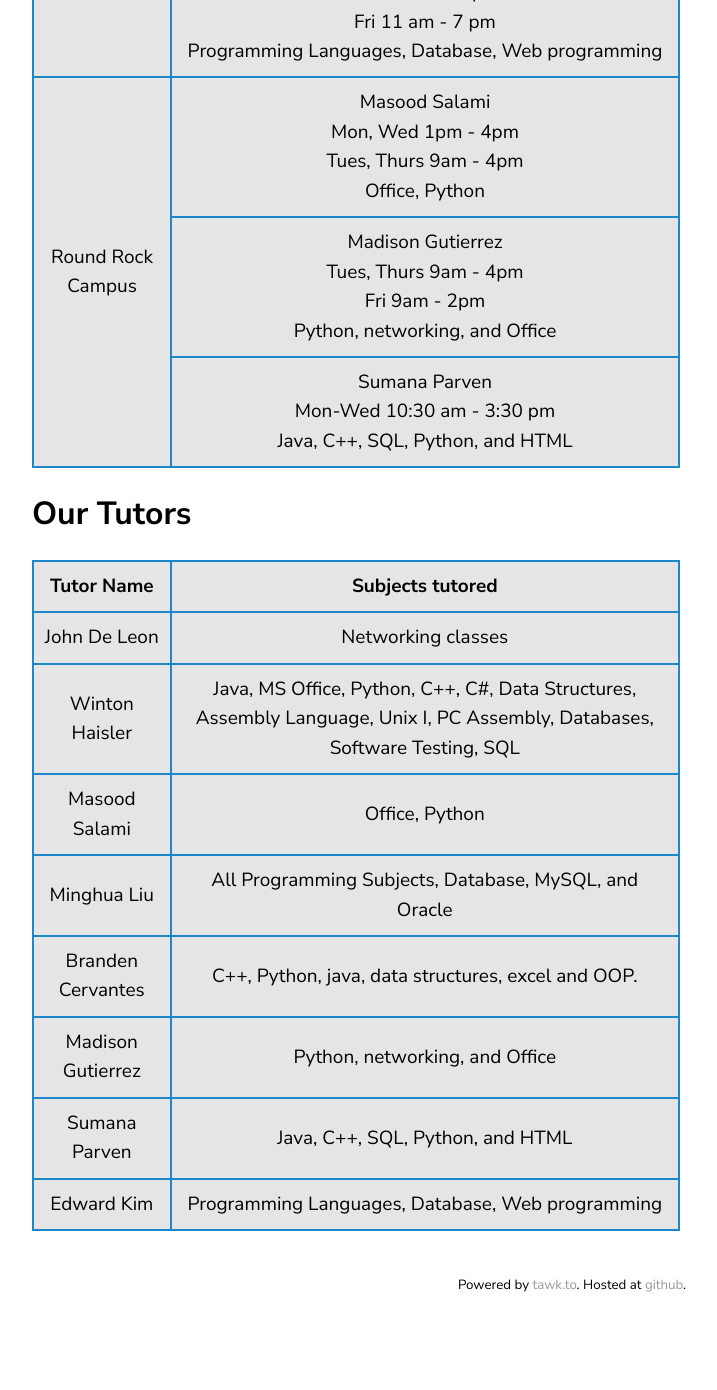
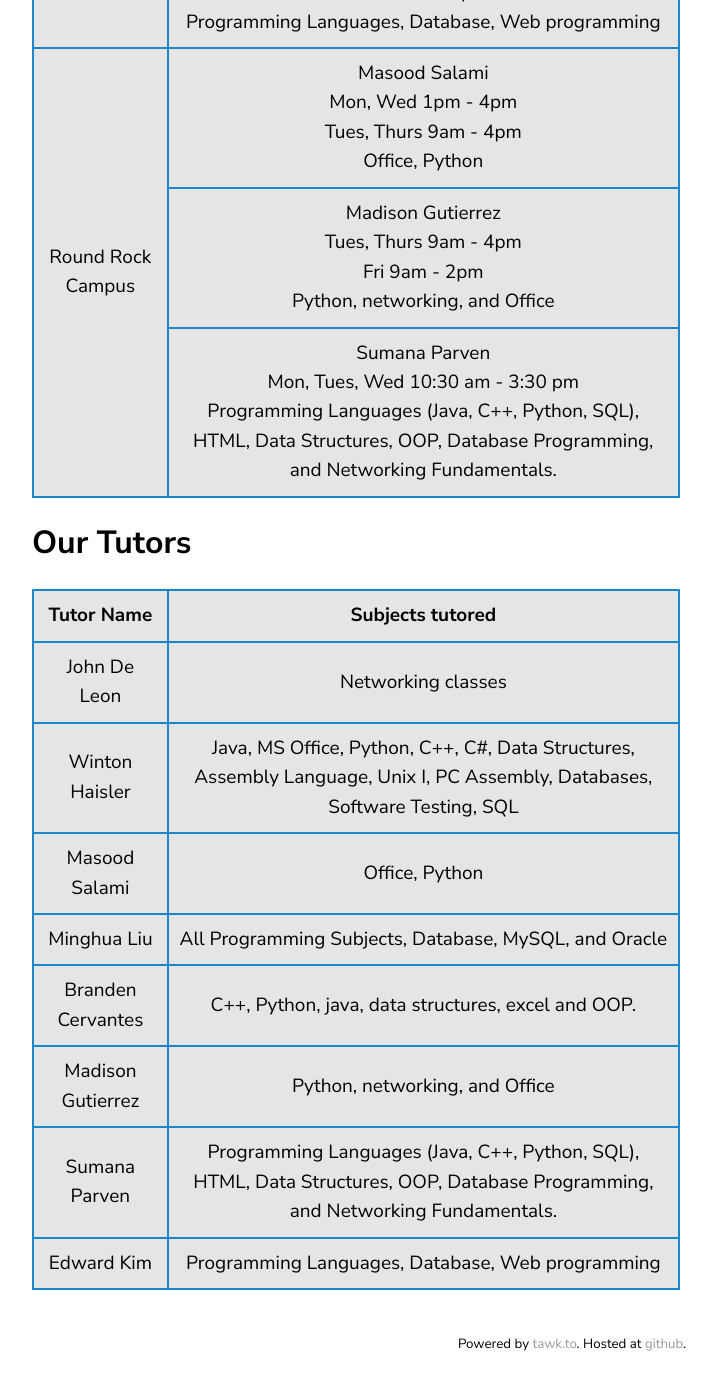
Before and after one commit to roosterrichard/acctutor, a Jekyll site: the page built from index.md, in a window 1280 px wide and 1400 px high, scrolled down 2235 px. Shown: the top 1390 px of the window, without its empty margins (68-785 px from the left). Built offline with Jekyll 4.4.1, drawn with Linux system fonts in a browser that asks for light colours; our own code applies the rules of GitHub Pages for plain Markdown files; before the commit the page ends 3576 px from its top, so only the background shows below that.

Commit message:
Update index.md Adjusted times for Ed, and Subjects for Sumana

```diff
--- a/index.md
+++ b/index.md
@@ -74,7 +74,7 @@ This is a first come first serve system where the average wait time is < 3 minut
             <br>
             Thur 9 am - 5 pm
             <br>
-            Fri 11 am - 7 pm
+            Fri 9 am - 4 pm
             <br>
             Programming Languages, Database, Web programming
         </td>
@@ -106,9 +106,9 @@ This is a first come first serve system where the average wait time is < 3 minut
         <td>
             Sumana Parven
             <br>
-            Mon-Wed 10:30 am - 3:30 pm
+            Mon, Tues, Wed 10:30 am - 3:30 pm
             <br>
-            Java, C++, SQL, Python, and HTML
+            Programming Languages (Java, C++, Python, SQL), HTML, Data Structures, OOP, Database Programming, and Networking Fundamentals.
         </td>
     </tr>
 
@@ -149,7 +149,7 @@ This is a first come first serve system where the average wait time is < 3 minut
 </tr>
 <tr>
     <td>Sumana Parven</td>
-    <td>Java, C++, SQL, Python, and HTML</td>
+    <td>Programming Languages (Java, C++, Python, SQL), HTML, Data Structures, OOP, Database Programming, and Networking Fundamentals.</td>
 </tr>
 <tr>
     <td>Edward Kim</td>
```
